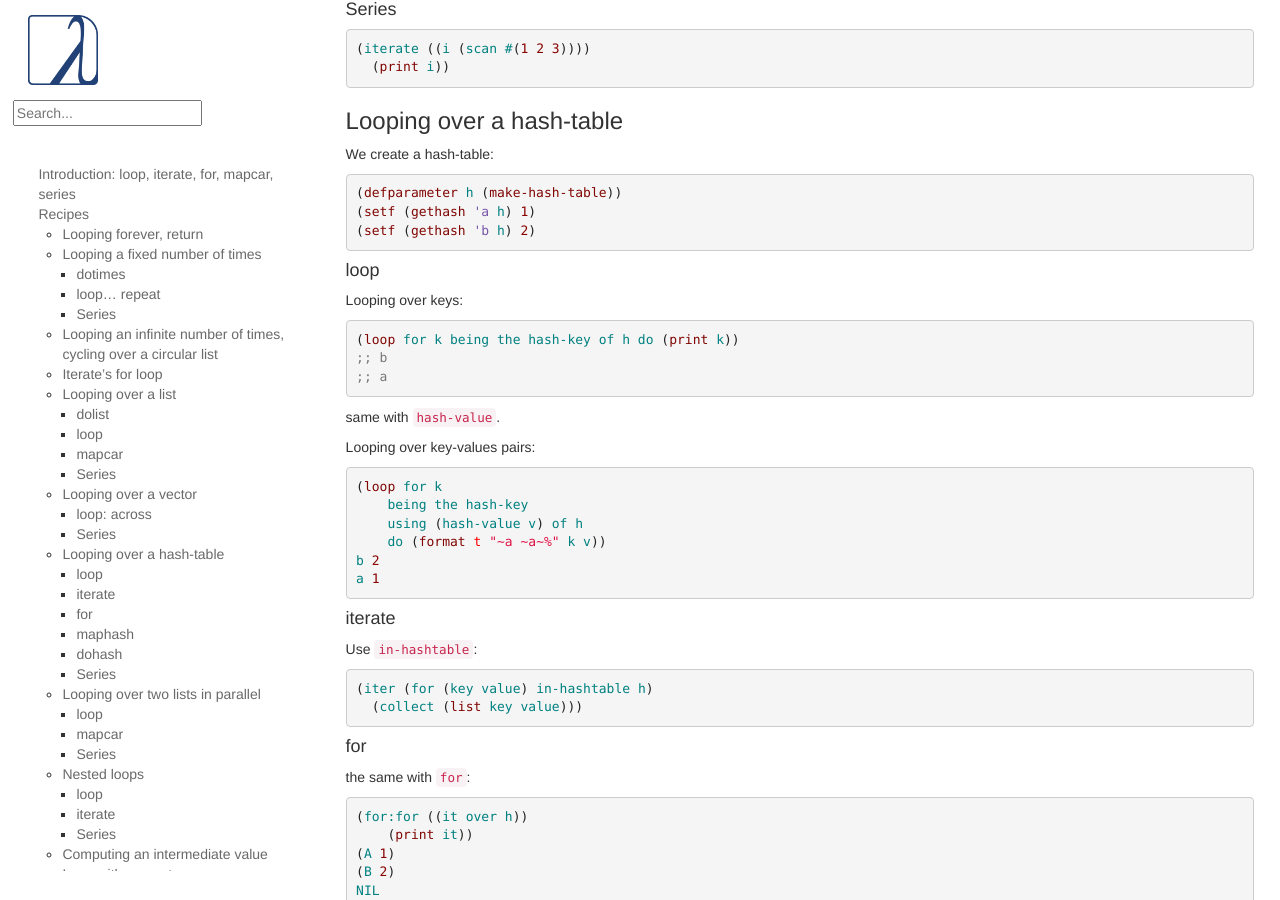
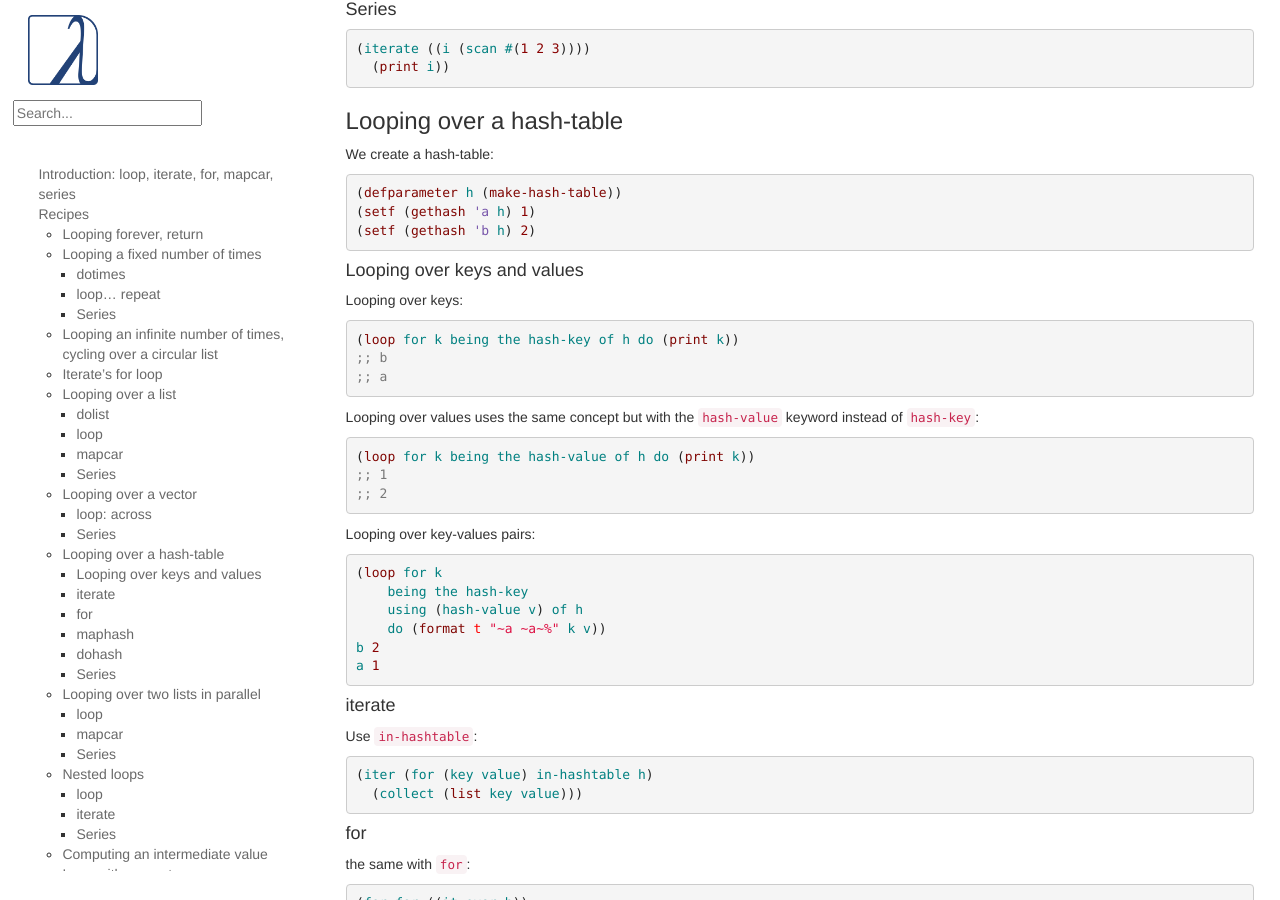
Before and after one commit to LispCookbook/cl-cookbook, a Jekyll site: the page built from iteration.md, in a window 1280 px wide and 900 px high, scrolled down 6059 px. Built offline with Jekyll 4.4.1, drawn with Linux system fonts in a browser that asks for light colours.

Commit message:
iteration: add example for looping over values

```diff
--- a/iteration.md
+++ b/iteration.md
@@ -427,7 +427,7 @@ We create a hash-table:
 (setf (gethash 'b h) 2)
 ~~~
 
-#### loop
+#### Looping over keys and values
 
 Looping over keys:
 
@@ -437,7 +437,13 @@ Looping over keys:
 ;; a
 ~~~
 
-same with `hash-value`.
+Looping over values uses the same concept but with the `hash-value` keyword instead of `hash-key`:
+
+~~~lisp
+(loop for k being the hash-value of h do (print k))
+;; 1
+;; 2
+~~~
 
 Looping over key-values pairs:
 
```
